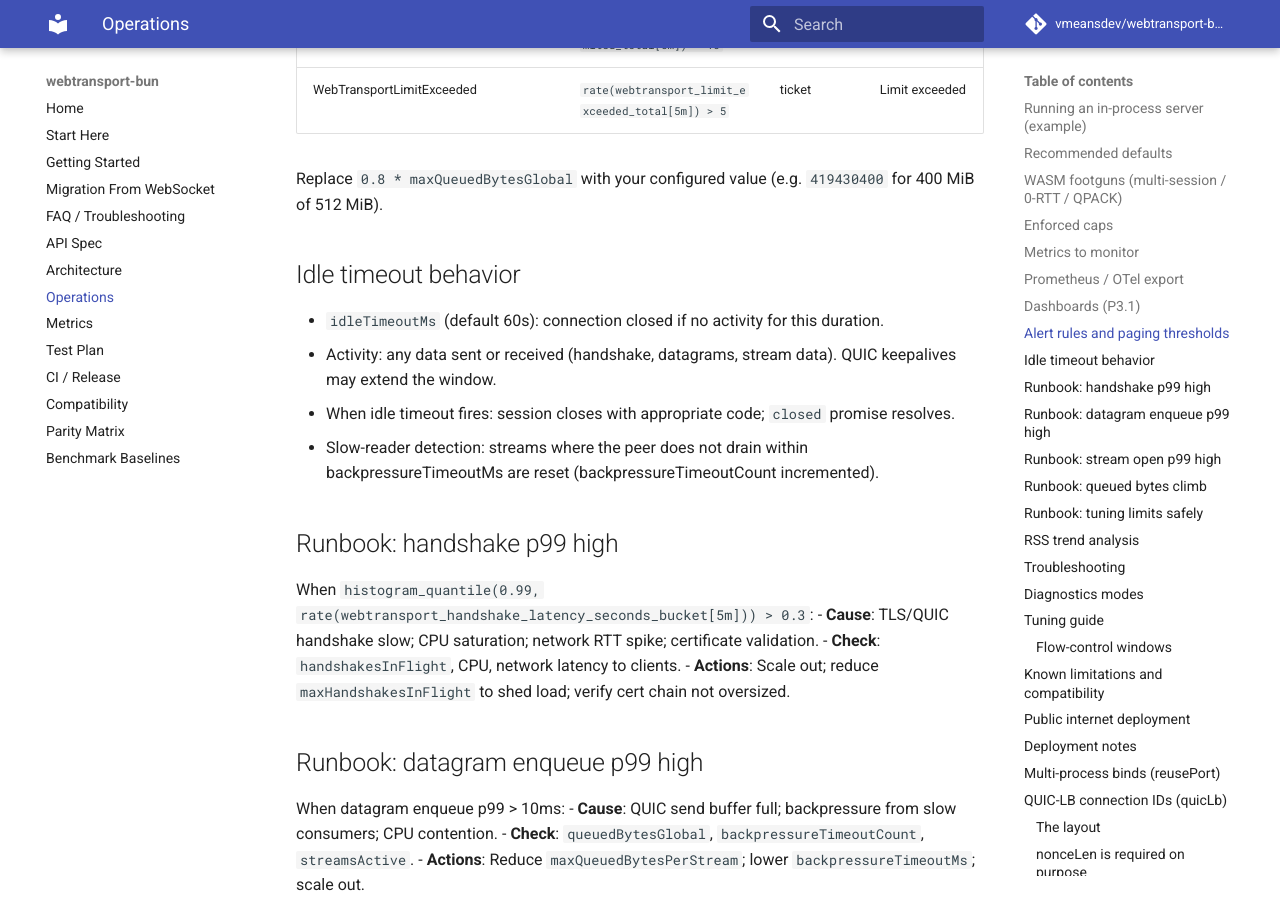
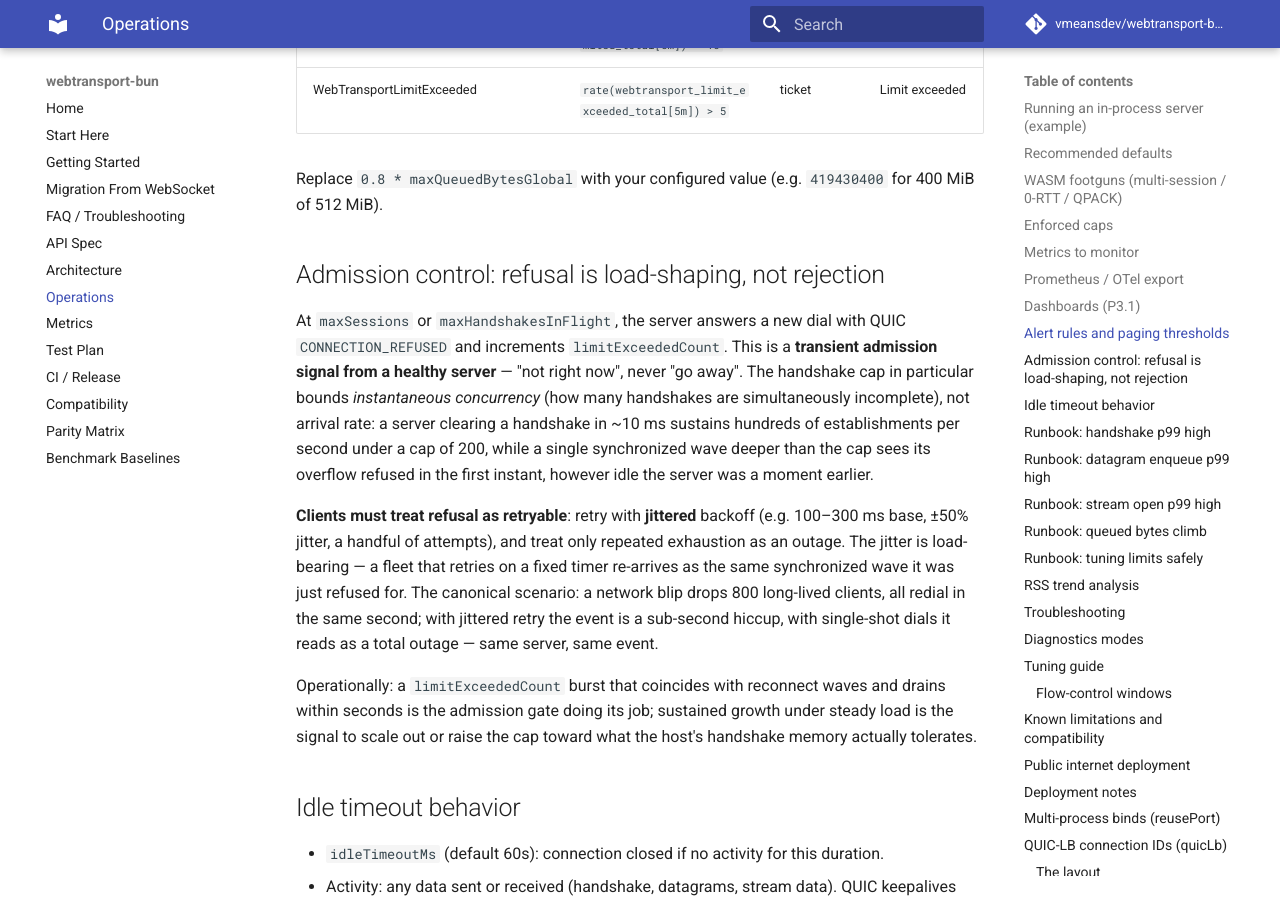
Before and after one commit to vmeansdev/webtransport-bun, an MkDocs documentation site: the page built from docs/OPERATIONS.md, in a window 1280 px wide and 900 px high, scrolled down 3839 px. Built offline with MkDocs 1.6.1 and Material for MkDocs 9.7.7, drawn with Linux system fonts in a browser that asks for light colours; comment, search, counter and statistics services are not loaded.

Commit message:
Document admission refusal as load-shaping and pin the retry contract with a measured test
The maintainer's ruling on G9-02 finding F-1: CONNECTION_REFUSED at
maxSessions/maxHandshakesInFlight is a transient admission signal from a
healthy server, never a terminal rejection. OPERATIONS.md gains the
'Admission control' section — the cap bounds instantaneous concurrency, not
arrival rate; clients retry with JITTERED backoff (the jitter is
load-bearing: a fleet on a fixed timer re-arrives as the wave it was refused
for); only repeated exhaustion is an outage. SPEC.md's two limit comments now
say what refusal means instead of just 'rejected'.

The new boundary-limits test measures the contract rather than asserting it:
a 24-dial synchronized wave against a cap of 2 must BOTH be refused at the
boundary (limitExceededCount rises — the retry path is exercised, not
skipped by a lucky drain) AND fully establish under jittered retry, inside a
bound that reads as a hiccup, not an outage. The existing single-shot test
keeps proving the refusal side; the pair pins both halves of the semantics.

Co-Authored-By: Claude Fable 5 <noreply@anthropic.com>
Claude-Session: https://claude.ai/code/session_01Te7RZnr721PvUzYtaTpTyY

```diff
--- a/docs/OPERATIONS.md
+++ b/docs/OPERATIONS.md
@@ -117,6 +117,32 @@ Configure Prometheus alerts. Severity: **page** for Sev-2, **ticket** for Sev-3.
 | WebTransportLimitExceeded | `rate(webtransport_limit_exceeded_total[5m]) > 5` | ticket | Limit exceeded |
 
 Replace `0.8 * maxQueuedBytesGlobal` with your configured value (e.g. `419430400` for 400 MiB of 512 MiB).
+
+## Admission control: refusal is load-shaping, not rejection
+
+At `maxSessions` or `maxHandshakesInFlight`, the server answers a new dial
+with QUIC `CONNECTION_REFUSED` and increments `limitExceededCount`. This is a
+**transient admission signal from a healthy server** — "not right now", never
+"go away". The handshake cap in particular bounds *instantaneous concurrency*
+(how many handshakes are simultaneously incomplete), not arrival rate: a
+server clearing a handshake in ~10 ms sustains hundreds of establishments per
+second under a cap of 200, while a single synchronized wave deeper than the
+cap sees its overflow refused in the first instant, however idle the server
+was a moment earlier.
+
+**Clients must treat refusal as retryable**: retry with **jittered** backoff
+(e.g. 100–300 ms base, ±50% jitter, a handful of attempts), and treat only
+repeated exhaustion as an outage. The jitter is load-bearing — a fleet that
+retries on a fixed timer re-arrives as the same synchronized wave it was just
+refused for. The canonical scenario: a network blip drops 800 long-lived
+clients, all redial in the same second; with jittered retry the event is a
+sub-second hiccup, with single-shot dials it reads as a total outage — same
+server, same event.
+
+Operationally: a `limitExceededCount` burst that coincides with reconnect
+waves and drains within seconds is the admission gate doing its job; sustained
+growth under steady load is the signal to scale out or raise the cap toward
+what the host's handshake memory actually tolerates.
 
 ## Idle timeout behavior
 
```
Also changed, not shown: docs/SPEC.md (+8 -2 lines), 1 other file.
